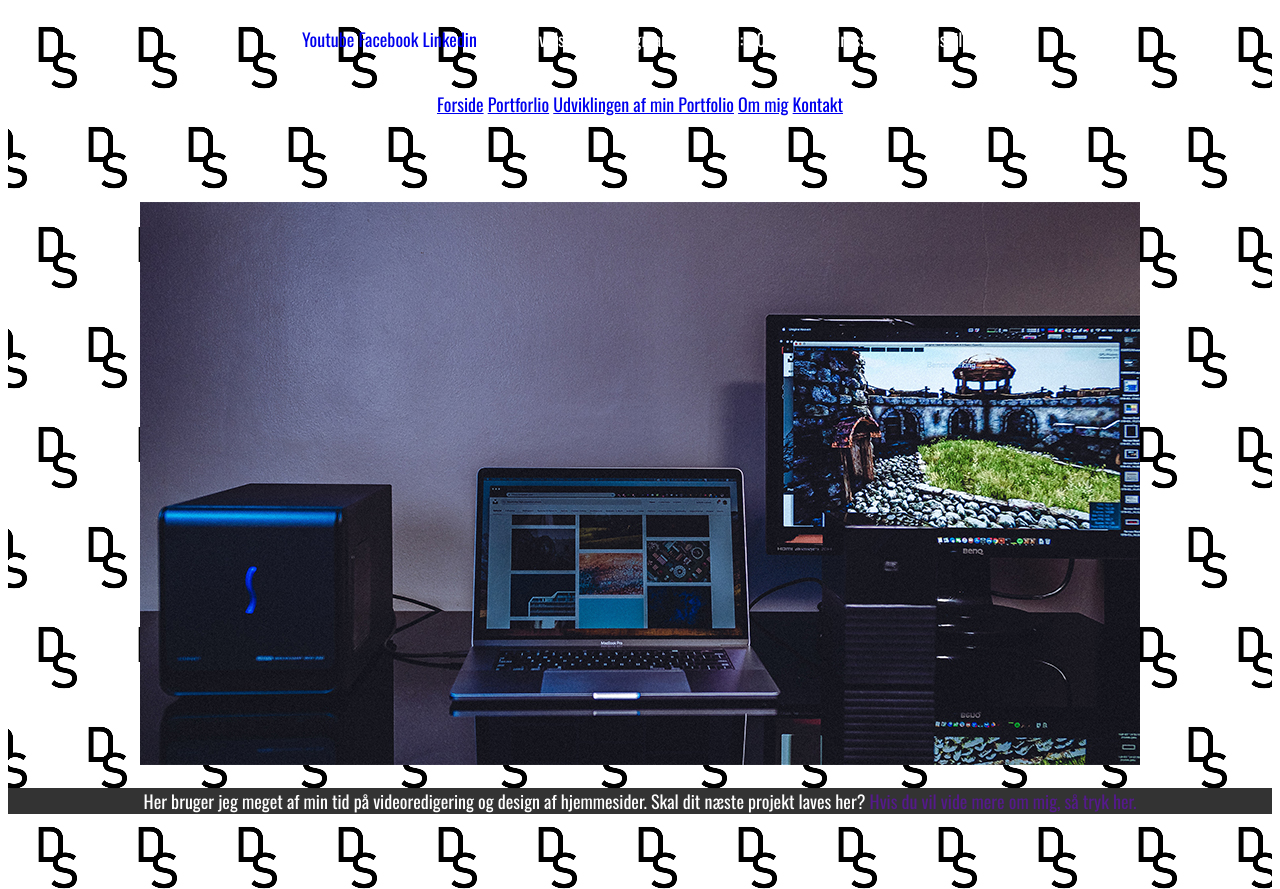
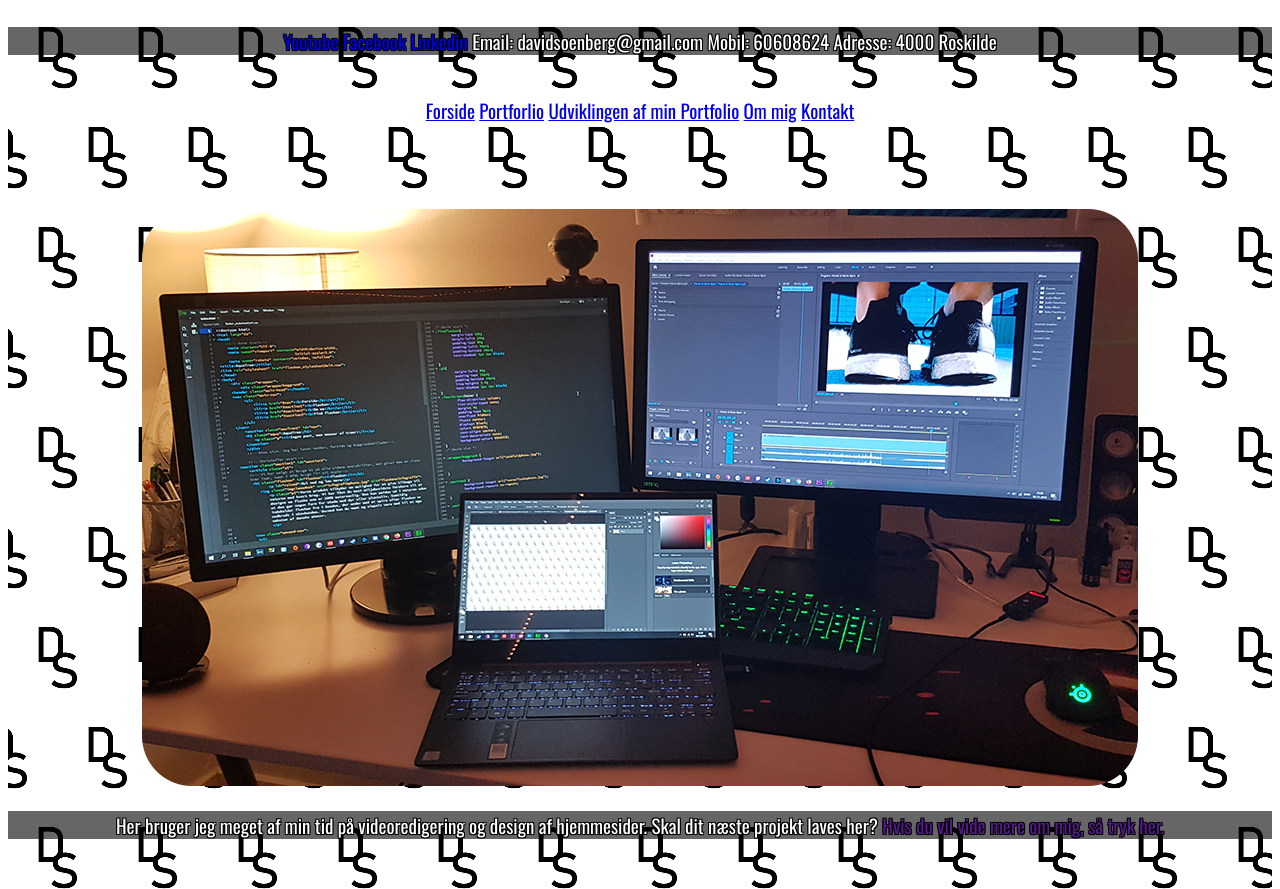
Before and after one commit to davidsoenberg/davidsportfolio, a plain HTML site: page index.html in a window 1280 px wide. Shown: the top 889 px of the page. Drawn offline with nearby package versions, Linux system fonts and the light colour scheme; grey boxes are pictures that could not be loaded.

Commit message:
Forsidebillede i orden. Og tekst shadow.

```diff
--- a/index.html
+++ b/index.html
@@ -11,7 +11,7 @@
 	  <div class="wrapper">
 		<div class="grid-container">
  		  <header class="header1">
-			<p>
+			<p class="billedetekst">
 			<a class="links" href="https://www.youtube.com/channel/UC0r6_80ipvuK7FE9YufWzDQ?view_as=subscriber" target="_blank">Youtube
 	        </a>
 			<a class="links" href="https://www.facebook.com/davidsoenberg" target="_blank">Facebook
@@ -31,14 +31,14 @@
 
 		       </nav>
  		  <section class="main1">
-			   <img src="forsidebilledetest1.jpg" alt="computer arbejdsplads">
+			   <img src="forsidebilledetest1.png" alt="computer arbejdsplads">
 			   <p class="billedetekst">Her bruger jeg meget af min tid på videoredigering og design af hjemmesider. Skal dit næste projekt laves her?
 			   <a class="main1" href="">Hvis du vil vide mere om mig, så tryk her.
 			   </a>
 			   </p>
 			   <iframe class="main2" width="560" height="315" src="https://www.youtube.com/embed/5p-_5T7Xre0" frameborder="0" allow="accelerometer; autoplay; encrypted-media; gyroscope; picture-in-picture" allowfullscreen></iframe>
 			   <p class="billedetekst">Her er mit første videoprojekt jeg har lavet under 1. semester på Multimediedesigner udannelse Zealand i køge.</p>
-			   <p class="billedetekst">Læs mere om video projektet inde under yotube videoens beskrivelse eller inde under min Portfolio.</p>
+			   <p class="billedetekst">Læs mere om video projektet inde under yotubevideoens beskrivelse eller inde under min Portfolio.</p>
 			   <a class="links" href="">Hvis du vil se flere af mine profjekter så tryk her for at se min Portfolio.</a>
 		  </section>
 
--- a/stylesheet.css
+++ b/stylesheet.css
@@ -6,7 +6,7 @@
 			margin: auto;
 			background-image: url("portfoliobaggrundv3.jpg");
 			color: white;
-			font-size: 18px;
+			font-size: 19px;
 			font-family: 'Oswald', sans-serif;
 }
 
@@ -74,8 +74,13 @@
 }
 
 .billedetekst {
-			background-color: rgb(0, 0, 0, 0.8);
+			background-color: rgb(0, 0, 0, 0.6);
 			grid-column-start: 3;
   			grid-column-end: 3;
-
-	}
+			color: white;
+   	 		text-shadow:
+    					-1px -1px 0 #000,
+   						 1px -1px 0 #000,
+    					-1px 1px 0 #000,
+  						 1px 1px 0 #000;
+}
```
Also changed, not shown: forsidebilledetest1.jpg (deleted), forsidebilledetest1.png (added).
